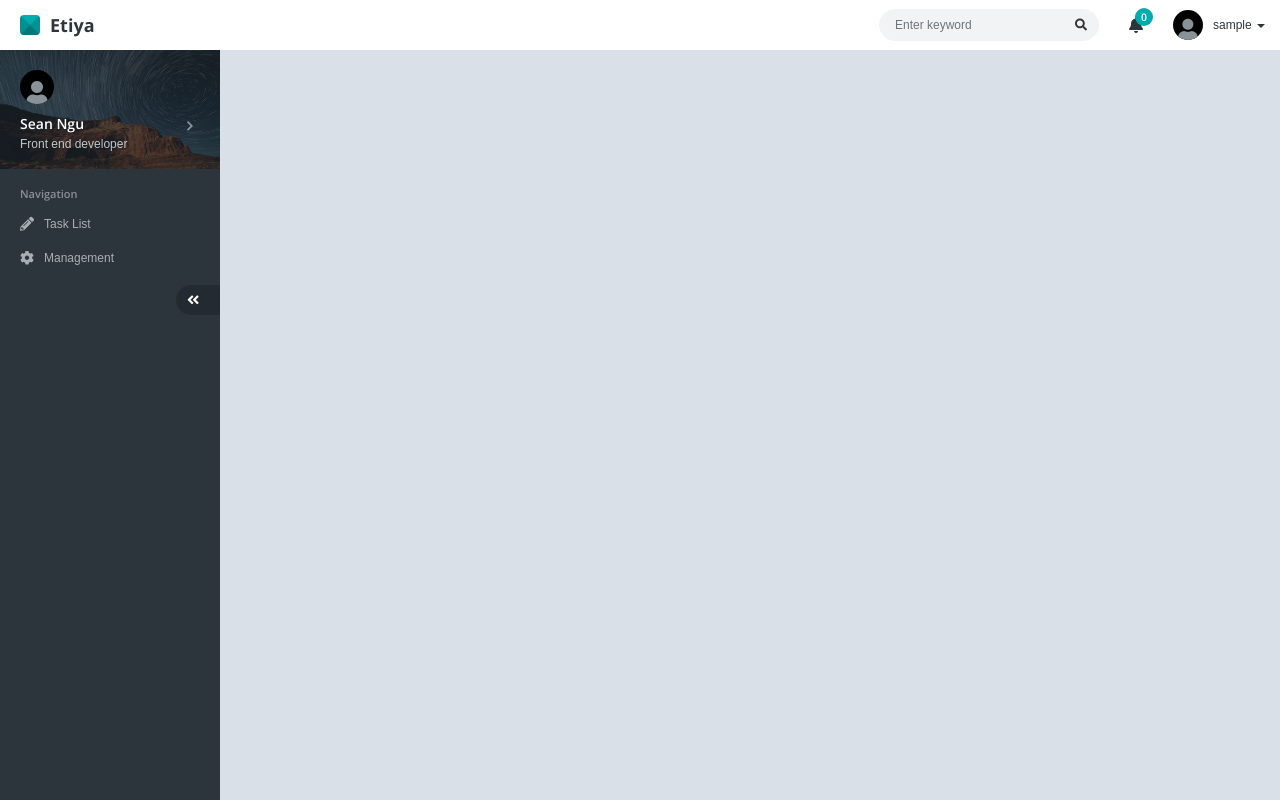
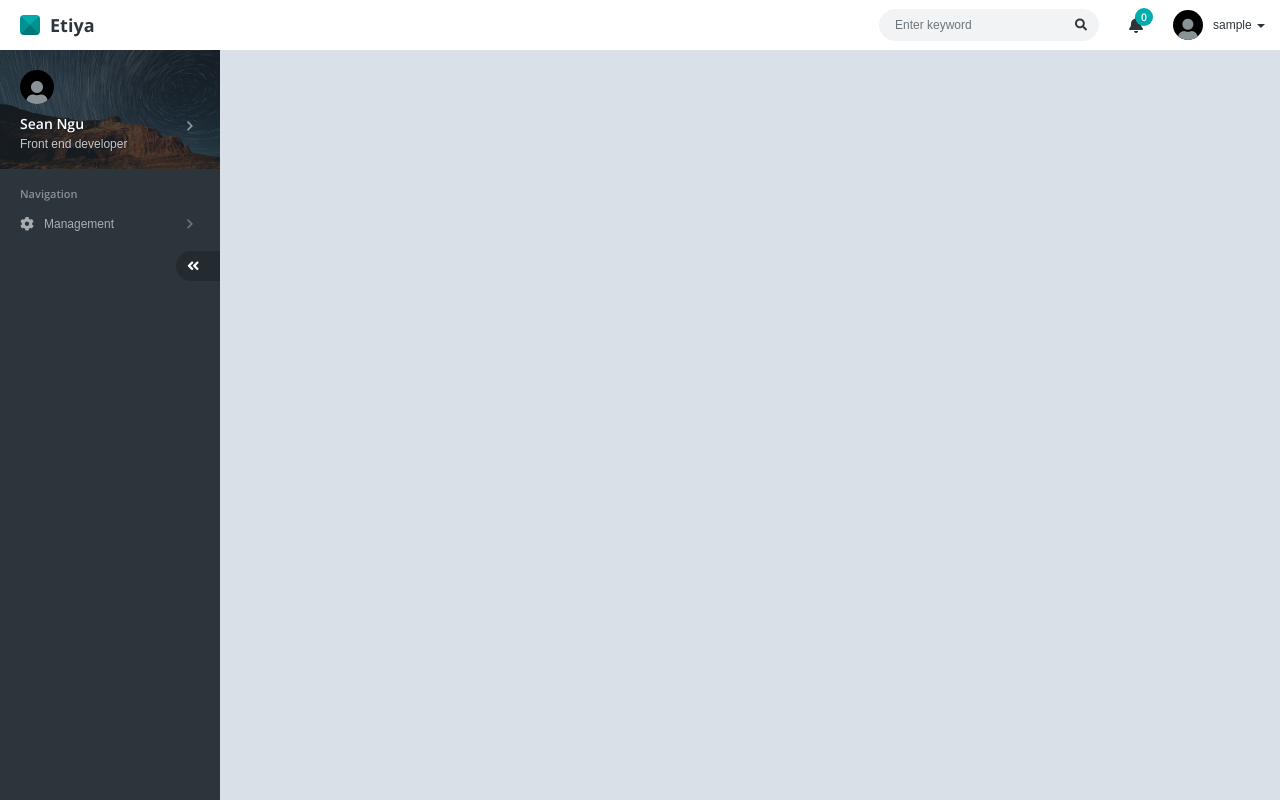
Before and after one commit to yalcinagirk/taskProject, a Django app: page / in a window 1280 px wide. Run offline with Django 3.2, Linux system fonts and the light colour scheme; the visitor is signed in with stand-in values (Sample User, id 1); some libraries are stand-ins or nearby versions; some web fonts are replaced.

Commit message:
management modified

```diff
--- a/templates/base.html
+++ b/templates/base.html
@@ -70,11 +70,14 @@
 						<span class="d-none d-md-inline">{{request.user}}</span> <b class="caret"></b>
 					</a>
 					<div class="dropdown-menu dropdown-menu-right">
+						<!--
+							<a href="javascript:;" class="dropdown-item">Edit Profile</a>
+							<a href="javascript:;" class="dropdown-item"><span class="badge badge-danger pull-right">0</span> Inbox</a>
+							<a href="javascript:;" class="dropdown-item">Calendar</a>
+							<a href="javascript:;" class="dropdown-item">Setting</a>
 
-						<a href="javascript:;" class="dropdown-item">Edit Profile</a>
-						<a href="javascript:;" class="dropdown-item"><span class="badge badge-danger pull-right">0</span> Inbox</a>
-						<a href="javascript:;" class="dropdown-item">Calendar</a>
-						<a href="javascript:;" class="dropdown-item">Setting</a>
+						-->
+
 						<div class="dropdown-divider"></div>
 
 						<a href="{% url 'user:logout' request.user.id%}" class="dropdown-item">Log Out</a>
@@ -116,17 +119,17 @@
 				<!-- end sidebar user -->
 				<!-- begin sidebar nav -->
 				<ul class="nav"><li class="nav-header">Navigation</li>
-					<li class="">
-						<a href="{% url 'task:tasklist' %}">
-							<i class="fa fa-pencil-alt"></i>
-							<span >Task List</span>
+
+					<li class="has-sub">
+						<a href="javascript:;">
+							<b class="caret"></b>
+							<i class="fa fa-cog"></i>
+							<span class="">Management</span>
 						</a>
-					</li>
-					<li class="">
-						<a href="{% url 'user:userlist'%}">
-							<i class="fa fa-cog"></i>
-							<span >Management</span>
-						</a>
+						<ul class="sub-menu">
+							<li><a href="{% url 'user:userlist' %}">User List</a></li>
+							<li><a href="{% url 'task:tasklist' %}">Task List</a></li>
+						</ul>
 					</li>
 					<!-- begin sidebar minify button -->
 					<li><a href="javascript:;" class="sidebar-minify-btn" data-click="sidebar-minify"><i class="fa fa-angle-double-left"></i></a></li>
```
